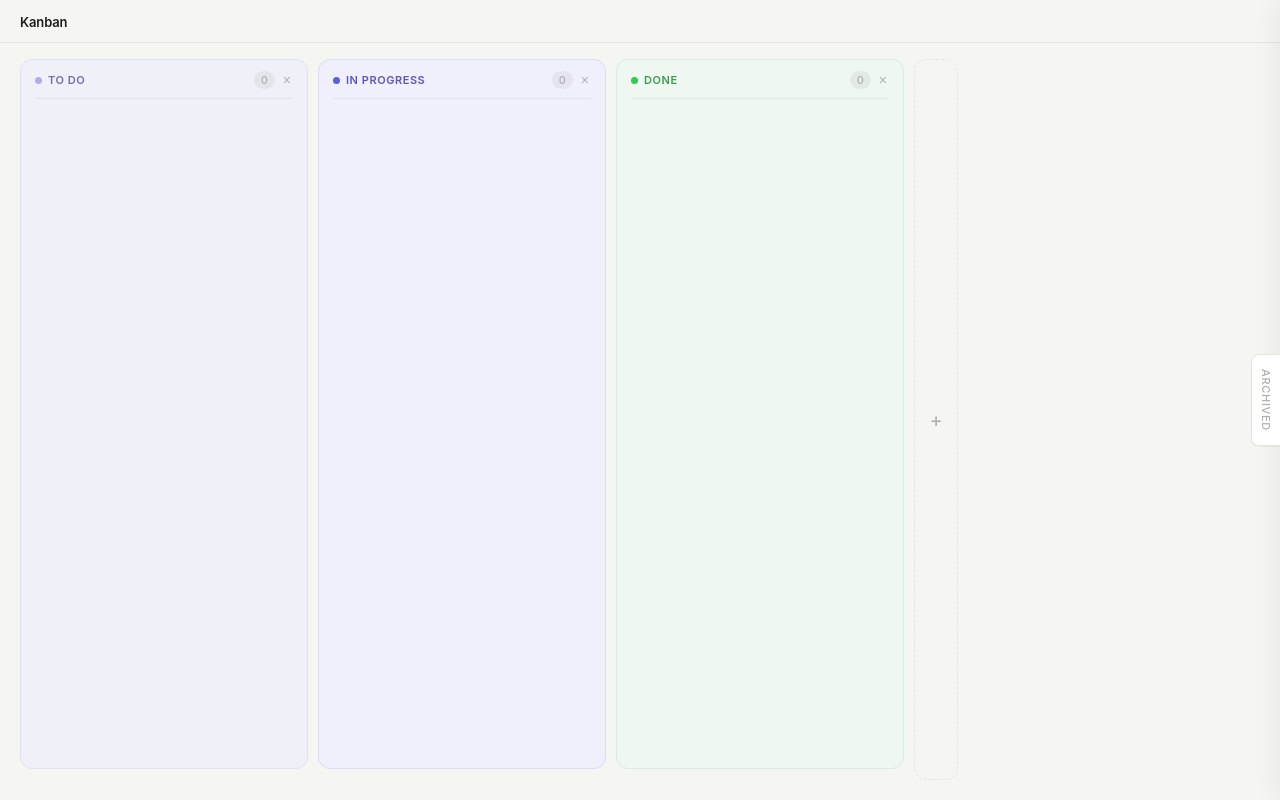
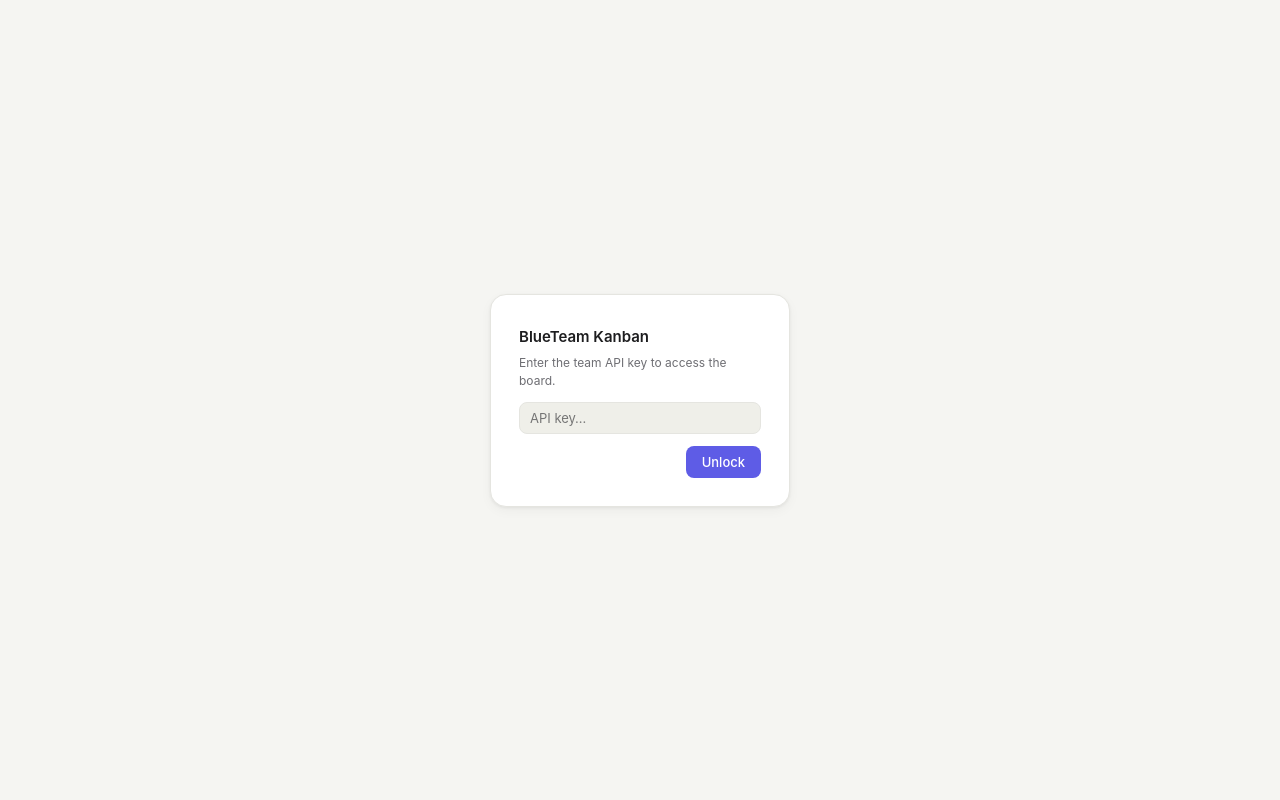
Before and after one commit to bunnyiesart/mcp-kanban, a PHP site: page / in a window 1280 px wide. Run offline with PHP 8.4, Linux system fonts and the light colour scheme.

Commit message:
Add API key auth, lock screen, and security headers for team deployment
- config.php: load .env file, expose API_KEY constant
- api.php: enforce X-Api-Key header on every request (hash_equals, 401 on
  failure, 503 if key unconfigured); remove CORS wildcard; add
  X-Content-Type-Options, X-Frame-Options, Referrer-Policy headers
- index.php: add PHP security headers + CSP; add full-screen lock screen
  overlay; store key in sessionStorage; inject X-Api-Key on every fetch;
  redirect to lock on 401
- mcp/server.py: read KANBAN_API_KEY env var, send as X-Api-Key header
- setup-server.sh: generate .env with random key on first run, print key
  and MCP config snippet at the end
- .env.example: template for new deployments
- .gitignore: exclude .env

Co-Authored-By: Claude Sonnet 4.6 <noreply@anthropic.com>

```diff
--- a/api.php
+++ b/api.php
@@ -2,9 +2,9 @@
 require_once __DIR__ . '/db.php';
 
 header('Content-Type: application/json');
-header('Access-Control-Allow-Origin: *');
-header('Access-Control-Allow-Methods: GET, POST, OPTIONS');
-header('Access-Control-Allow-Headers: Content-Type');
+header('X-Content-Type-Options: nosniff');
+header('X-Frame-Options: DENY');
+header('Referrer-Policy: strict-origin-when-cross-origin');
 
 if ($_SERVER['REQUEST_METHOD'] === 'OPTIONS') {
     http_response_code(204);
@@ -31,6 +31,12 @@ function json_err(string $msg, int $status = 400): void {
     echo json_encode(['error' => $msg]);
     exit;
 }
+
+// ── Auth ──────────────────────────────────────────────────────────────────────
+if (API_KEY === '') json_err('Server misconfigured: KANBAN_API_KEY not set', 503);
+$provided = $_SERVER['HTTP_X_API_KEY'] ?? '';
+if ($provided === '' || !hash_equals(API_KEY, $provided)) json_err('Unauthorized', 401);
+// ─────────────────────────────────────────────────────────────────────────────
 
 try {
     $db = db();
@@ -83,7 +89,7 @@ try {
         json_ok(['ok' => true]);
     }
 
-    // POST update_card — { id, title?, agent? }
+    // POST update_card — { id, title?, notes?, url?, agent? }
     if ($method === 'POST' && $action === 'update_card') {
         $id    = (int)($body['id'] ?? 0);
         if ($id < 1) json_err('id is required');
--- a/config.php
+++ b/config.php
@@ -1,2 +1,19 @@
 <?php
 define('DB_PATH', __DIR__ . '/kanban.db');
+
+// Load .env if present (key=value, # comments)
+$_ef = __DIR__ . '/.env';
+if (is_file($_ef)) {
+    foreach (file($_ef, FILE_IGNORE_NEW_LINES | FILE_SKIP_EMPTY_LINES) as $_line) {
+        if (!isset($_line[0]) || $_line[0] === '#') continue;
+        $pos = strpos($_line, '=');
+        if ($pos === false) continue;
+        $k = trim(substr($_line, 0, $pos));
+        $v = trim(substr($_line, $pos + 1));
+        putenv("$k=$v");
+        $_ENV[$k] = $v;
+    }
+}
+unset($_ef, $_line, $pos, $k, $v);
+
+define('API_KEY', getenv('KANBAN_API_KEY') ?: '');
--- a/index.php
+++ b/index.php
@@ -1,3 +1,9 @@
+<?php
+header('X-Content-Type-Options: nosniff');
+header('X-Frame-Options: DENY');
+header('Referrer-Policy: strict-origin-when-cross-origin');
+header("Content-Security-Policy: default-src 'self'; script-src 'unsafe-inline'; style-src 'unsafe-inline'; frame-ancestors 'none'");
+?>
 <!DOCTYPE html>
 <html lang="en">
 <head>
@@ -656,9 +662,77 @@
   ::-webkit-scrollbar-track { background: transparent; }
   ::-webkit-scrollbar-thumb { background: rgba(0,0,0,.12); border-radius: 10px; }
   ::-webkit-scrollbar-thumb:hover { background: rgba(0,0,0,.2); }
+
+  /* ── Lock screen ── */
+  #lock {
+    position: fixed;
+    inset: 0;
+    z-index: 1000;
+    background: var(--ground);
+    display: flex;
+    align-items: center;
+    justify-content: center;
+  }
+  .lock-box {
+    background: var(--surface);
+    border: 1px solid var(--border);
+    border-radius: 16px;
+    padding: 32px 28px 28px;
+    display: flex;
+    flex-direction: column;
+    gap: 12px;
+    width: 300px;
+    box-shadow: var(--shadow);
+  }
+  .lock-title { font-size: 15px; font-weight: 600; color: var(--text); }
+  .lock-sub   { font-size: 12px; color: var(--text-2); margin-top: -4px; line-height: 1.5; }
+  .lock-input {
+    background: var(--surface-2);
+    border: 1px solid var(--border);
+    color: var(--text);
+    font-family: var(--font);
+    font-size: 13px;
+    padding: 7px 10px;
+    border-radius: 8px;
+    outline: none;
+    width: 100%;
+    transition: border-color .15s, box-shadow .15s;
+  }
+  .lock-input:focus {
+    border-color: var(--accent);
+    box-shadow: 0 0 0 3px rgba(94,92,230,.1);
+    background: var(--surface);
+  }
+  .lock-err { font-size: 12px; color: var(--red); display: none; }
+  .lock-btn {
+    background: var(--accent);
+    color: #fff;
+    border: none;
+    border-radius: 8px;
+    padding: 8px 16px;
+    font-family: var(--font);
+    font-size: 13px;
+    font-weight: 500;
+    cursor: pointer;
+    align-self: flex-end;
+    transition: opacity .15s;
+  }
+  .lock-btn:hover:not(:disabled) { opacity: .85; }
+  .lock-btn:disabled { opacity: .5; cursor: default; }
 </style>
 </head>
 <body>
+
+<div id="lock">
+  <div class="lock-box">
+    <div class="lock-title">BlueTeam Kanban</div>
+    <div class="lock-sub">Enter the team API key to access the board.</div>
+    <input id="lock-key" class="lock-input" type="password" placeholder="API key…"
+           autocomplete="off" onkeydown="if(event.key==='Enter')tryUnlock()">
+    <div id="lock-err" class="lock-err">Wrong key — try again.</div>
+    <button id="lock-btn" class="lock-btn" onclick="tryUnlock()">Unlock</button>
+  </div>
+</div>
 
 <div class="app">
   <div class="topbar">
@@ -683,6 +757,7 @@
 
 <script>
 const API = 'api.php';
+let _key = sessionStorage.getItem('kanban_key') || '';
 
 const COL_TINTS = [
   { bg: '#F0F0F8', border: '#E2E2EE', dot: '#AEAEE8', label: '#6E6EAA' },
@@ -702,10 +777,41 @@ function agentDotColor(name) {
 
 async function api(action, body = null) {
   const opts = body
-    ? { method: 'POST', headers: { 'Content-Type': 'application/json' }, body: JSON.stringify(body) }
-    : { method: 'GET' };
+    ? { method: 'POST', headers: { 'Content-Type': 'application/json', 'X-Api-Key': _key }, body: JSON.stringify(body) }
+    : { method: 'GET', headers: { 'X-Api-Key': _key } };
   const r = await fetch(`${API}?action=${action}`, opts);
+  if (r.status === 401) { showLock(); return { error: 'Unauthorized' }; }
   return r.json();
+}
+
+function showLock() {
+  _key = '';
+  sessionStorage.removeItem('kanban_key');
+  document.getElementById('lock').style.display = 'flex';
+}
+
+async function tryUnlock() {
+  const input = document.getElementById('lock-key');
+  const err   = document.getElementById('lock-err');
+  const btn   = document.getElementById('lock-btn');
+  const candidate = input.value.trim();
+  if (!candidate) return;
+  btn.disabled = true;
+  btn.textContent = '…';
+  const r = await fetch(`${API}?action=board`, { headers: { 'X-Api-Key': candidate } });
+  btn.disabled = false;
+  btn.textContent = 'Unlock';
+  if (r.status === 401 || r.status === 403) {
+    err.style.display = 'block';
+    input.value = '';
+    input.focus();
+    return;
+  }
+  err.style.display = 'none';
+  _key = candidate;
+  sessionStorage.setItem('kanban_key', _key);
+  document.getElementById('lock').style.display = 'none';
+  render();
 }
 
 function flash(msg) {
@@ -1076,7 +1182,11 @@ function esc(s) {
     .replace(/"/g,'&quot;').replace(/'/g,'&#39;');
 }
 
-render();
+// Init — show board if key already in sessionStorage, else show lock
+if (_key) {
+  document.getElementById('lock').style.display = 'none';
+  render();
+}
 </script>
 </body>
 </html>
```
Also changed, not shown: 4 other files.
